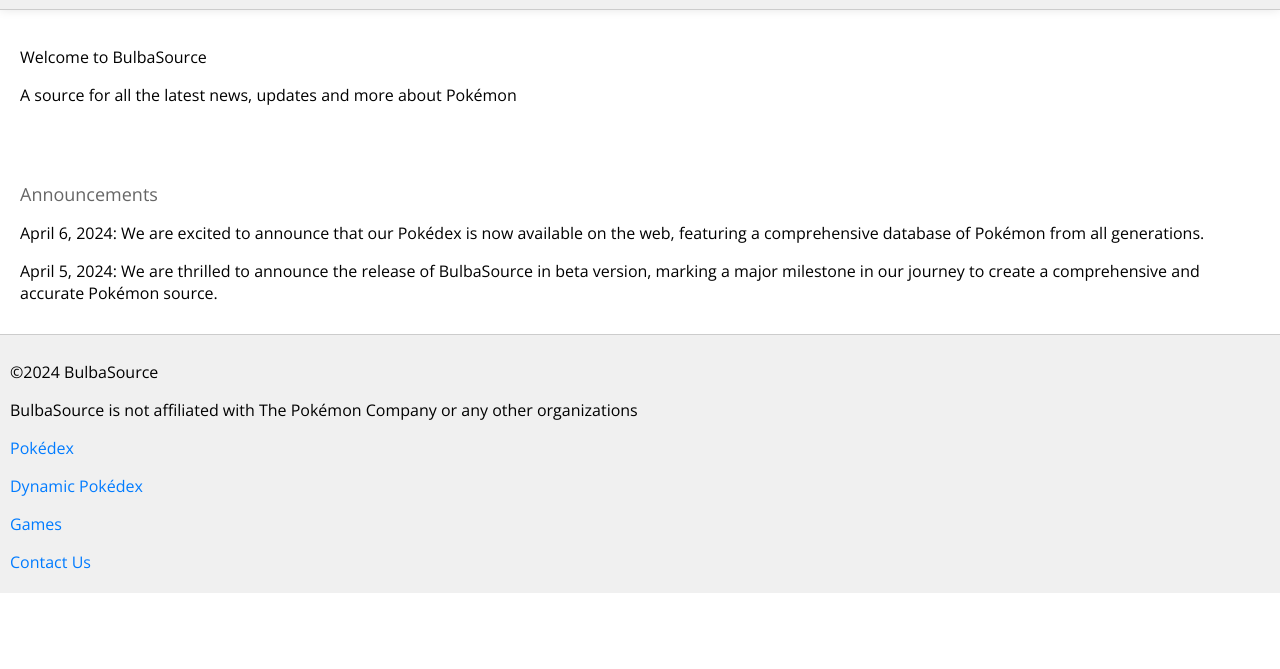
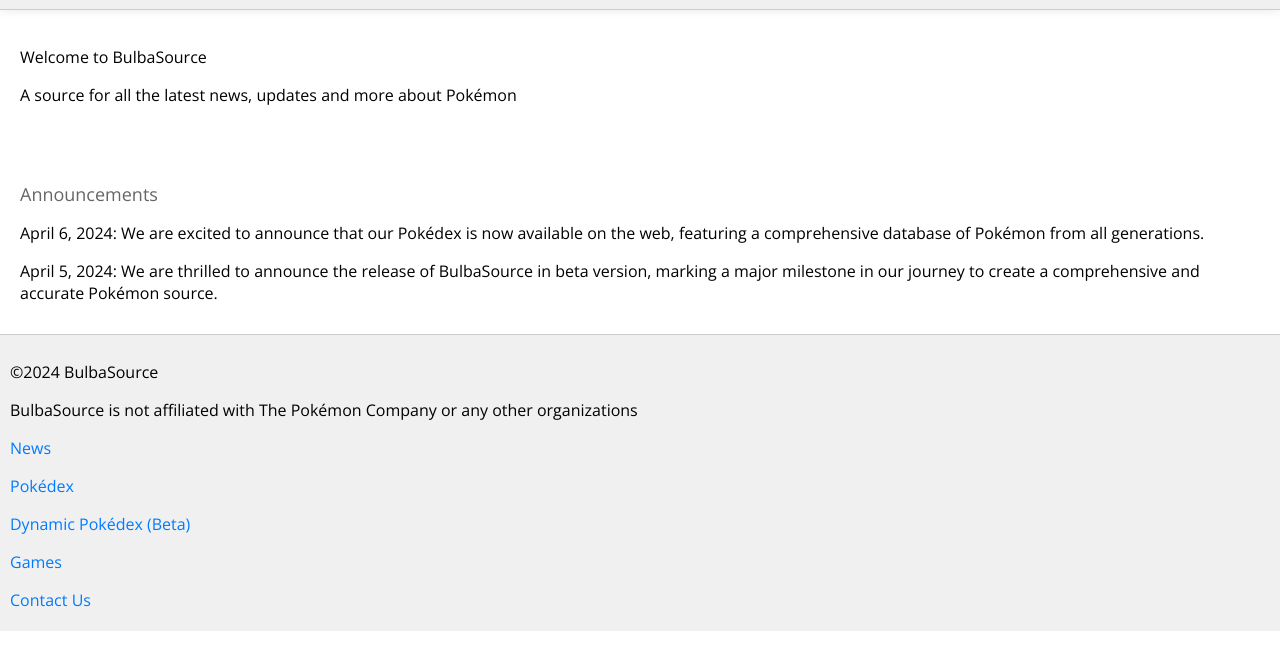
Before and after one commit to Aokiee/BulbaSource, a plain HTML site: page index.html in a window 1280 px wide. Shown: the part 75-744 px from the top of the page. Drawn offline with nearby package versions, Linux system fonts and the light colour scheme.

Commit message:
Update index.html

```diff
--- a/index.html
+++ b/index.html
@@ -72,8 +72,9 @@
 	<div class="footer">
 		<p>&copy;2024 BulbaSource</p>
 		<p>BulbaSource is not affiliated with The Pokémon Company or any other organizations</p>
-	        <p><a href="pokedex.html" style="color: #007bff;">Pokédex</a></p>
-		<p><a href="dynamic-pokedex.html" style="color: #007bff;">Dynamic Pokédex</a></p>
+	        <p><a href="news.html" style="color: #007bff;">News</a></p>
+		<p><a href="pokedex.html" style="color: #007bff;">Pokédex</a></p>
+		<p><a href="dynamic-pokedex.html" style="color: #007bff;">Dynamic Pokédex (Beta)</a></p>
 		<p><a href="games.html" style="color: #007bff;">Games</a></p>
                 <p><a href="mailto:help.bulbasource@gmail.com">Contact Us</a></p>
 	</div>
```
